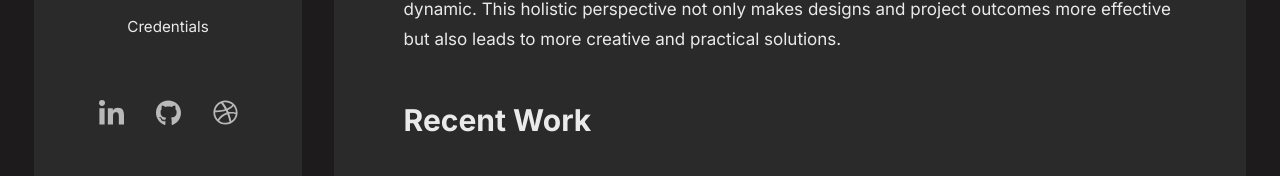
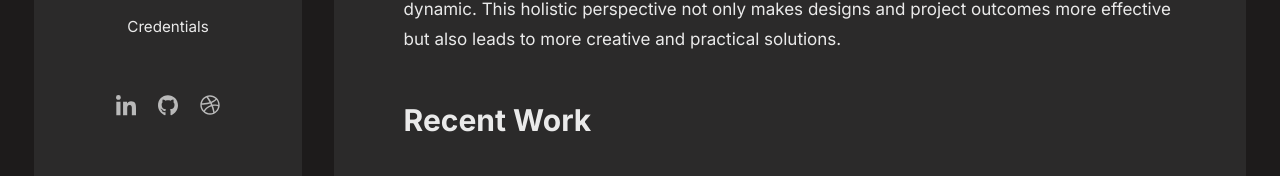
Before and after one commit to lillyxcko/lillyxcko.github.io, a React (Create React App) app: page / in a window 1280 px wide. Shown: the part 576-752 px from the top of the page. Built offline with nearby package versions, Linux system fonts and the light colour scheme.

Commit message:
logo social reszie

```diff
--- a/src/App.css
+++ b/src/App.css
@@ -193,11 +193,11 @@ body, html, #root, .App {
 }
 
 .social-logo {
-  width: 25px;
+  width: 20px;
   height: auto;
   filter: grayscale(100%);
   transition: filter 0.3s ease;
-  margin: 1rem;
+  margin: 0.7rem;
   cursor: pointer;
 }
 
--- a/src/components/Sidebar.js
+++ b/src/components/Sidebar.js
@@ -35,7 +35,7 @@ function Sidebar({ emailRef, copied, copyToClipboard }) {
           <img src={github} alt="GitHub" className="social-logo" title="GitHub"/>
         </a>
         <a href="https://dribbble.com/lillyxcko" target="_blank" rel="noopener noreferrer">
-          <img src={dribble} alt="Dribble" className="social-logo" title="Dribble"/>
+          <img src={dribble} alt="Dribbble" className="social-logo" title="Dribbble"/>
         </a>
       </div>
     </div>
```
